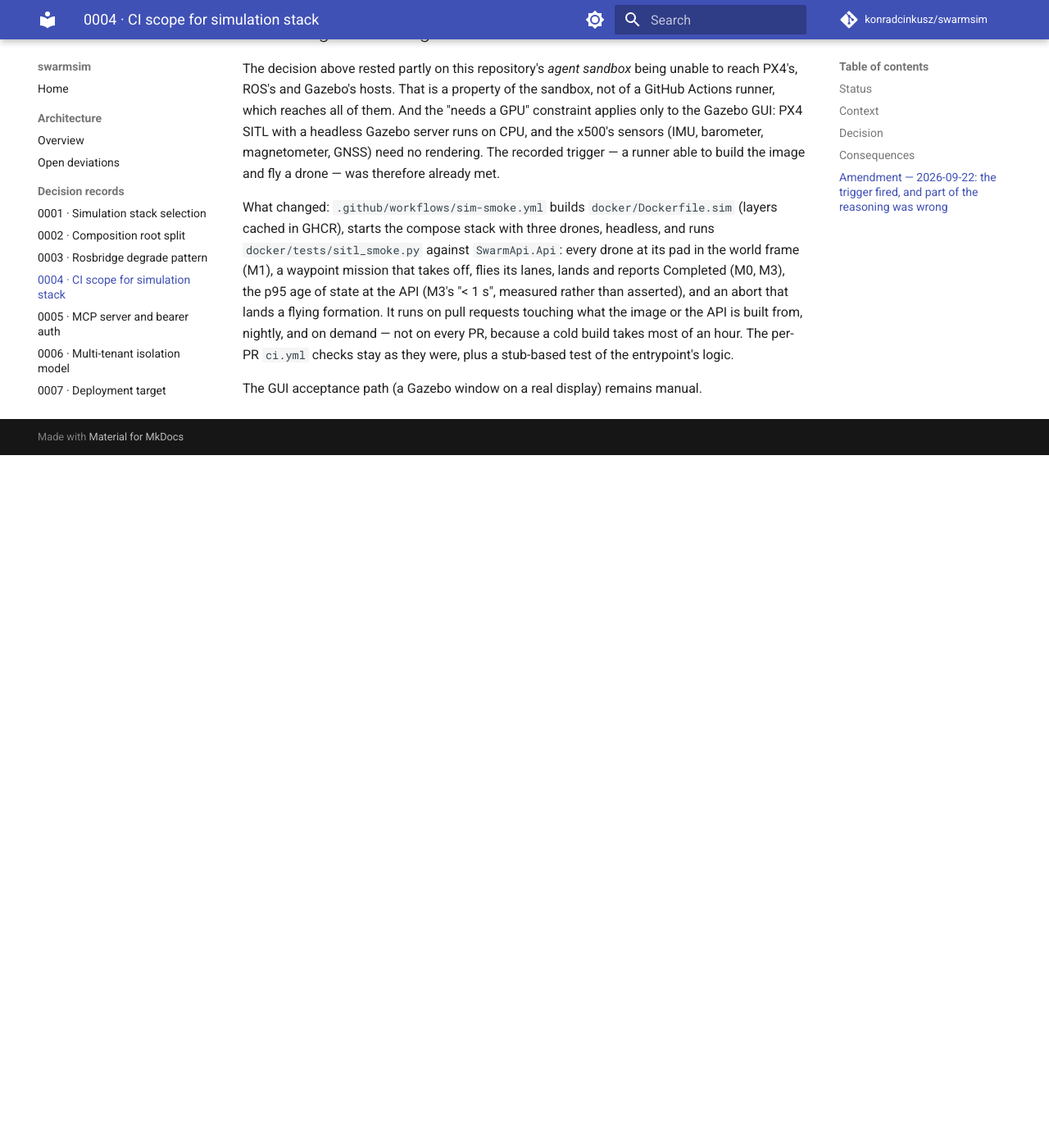
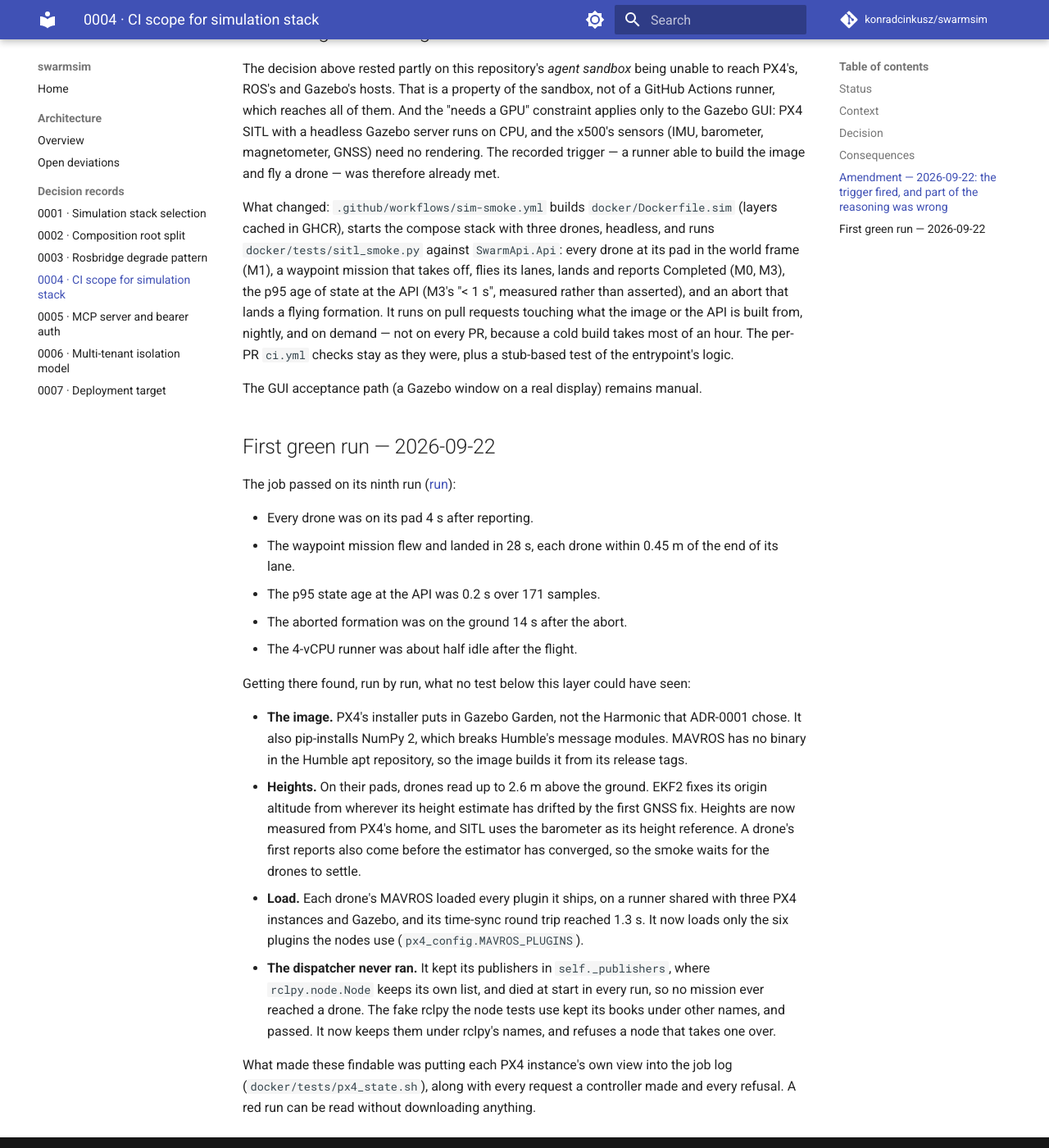
Before and after one commit to konradcinkusz/swarmsim, an MkDocs documentation site: the page built from docs/adr/0004-ci-scope-for-simulation-stack.md, in a window 1280 px wide and 1400 px high, scrolled down 1517 px. Shown: the whole window at 82% size. Built offline with MkDocs 1.6.1 and Material for MkDocs 9.7.7, drawn with Linux system fonts in a browser that asks for light colours; comment, search, counter and statistics services are not loaded; before the commit the page ends 2072 px from its top, so only the background shows below that.

Commit message:
Record the SITL smoke's first green run
Run 9 of the SITL smoke passed on 809b402:
- three drones on their pads 4 s after reporting;
- the waypoint mission flown and landed in 28 s;
- p95 state age 0.2 s at the API;
- the aborted formation on the ground 14 s after the abort.

The P13 simulation-layer deviation closes, as its row said it would on the
first green run, and is deleted. README and the docs home page stop calling
M0-M3 "pending" and quote what the run measured. ADR-0004 gets a dated
section on what the eight runs before it found: the wrong Gazebo, NumPy 2,
MAVROS missing from apt, heights up to 2.6 m off on the pads, MAVROS load,
and a dispatcher that never ran.

Co-Authored-By: Claude Opus 5.5 <noreply@anthropic.com>
Claude-Session: https://claude.ai/code/session_019TAejvqivuegjpWtBb7RUp

```diff
--- a/docs/adr/0004-ci-scope-for-simulation-stack.md
+++ b/docs/adr/0004-ci-scope-for-simulation-stack.md
@@ -69,3 +69,38 @@ a cold build takes most of an hour. The per-PR `ci.yml` checks stay as they were
 stub-based test of the entrypoint's logic.
 
 The GUI acceptance path (a Gazebo window on a real display) remains manual.
+
+## First green run — 2026-09-22
+
+The job passed on its ninth run
+([run](https://github.com/konradcinkusz/swarmsim/actions/runs/35796734843)):
+
+- Every drone was on its pad 4 s after reporting.
+- The waypoint mission flew and landed in 28 s, each drone within 0.45 m of the end of
+  its lane.
+- The p95 state age at the API was 0.2 s over 171 samples.
+- The aborted formation was on the ground 14 s after the abort.
+- The 4-vCPU runner was about half idle after the flight.
+
+Getting there found, run by run, what no test below this layer could have seen:
+
+- **The image.** PX4's installer puts in Gazebo Garden, not the Harmonic that ADR-0001
+  chose. It also pip-installs NumPy 2, which breaks Humble's message modules. MAVROS has
+  no binary in the Humble apt repository, so the image builds it from its release tags.
+- **Heights.** On their pads, drones read up to 2.6 m above the ground. EKF2 fixes its
+  origin altitude from wherever its height estimate has drifted by the first GNSS fix.
+  Heights are now measured from PX4's home, and SITL uses the barometer as its height
+  reference. A drone's first reports also come before the estimator has converged, so
+  the smoke waits for the drones to settle.
+- **Load.** Each drone's MAVROS loaded every plugin it ships, on a runner shared with
+  three PX4 instances and Gazebo, and its time-sync round trip reached 1.3 s. It now
+  loads only the six plugins the nodes use (`px4_config.MAVROS_PLUGINS`).
+- **The dispatcher never ran.** It kept its publishers in `self._publishers`, where
+  `rclpy.node.Node` keeps its own list, and died at start in every run, so no mission
+  ever reached a drone. The fake rclpy the node tests use kept its books under other
+  names, and passed. It now keeps them under rclpy's names, and refuses a node that
+  takes one over.
+
+What made these findable was putting each PX4 instance's own view into the job log
+(`docker/tests/px4_state.sh`), along with every request a controller made and every
+refusal. A red run can be read without downloading anything.
```
Also changed, not shown: README.md (+11 -9 lines), docs/architecture/DEVIATIONS.md (+0 -1 lines), docs/index.md (+3 -3 lines).
